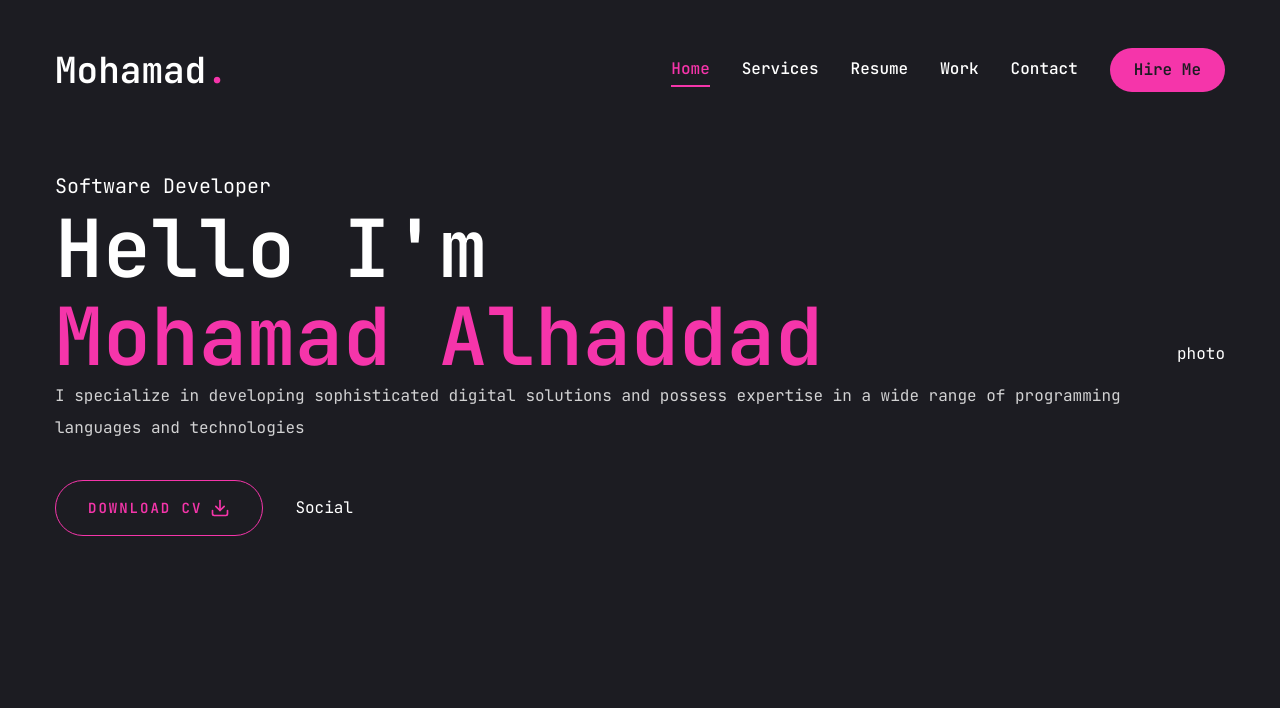
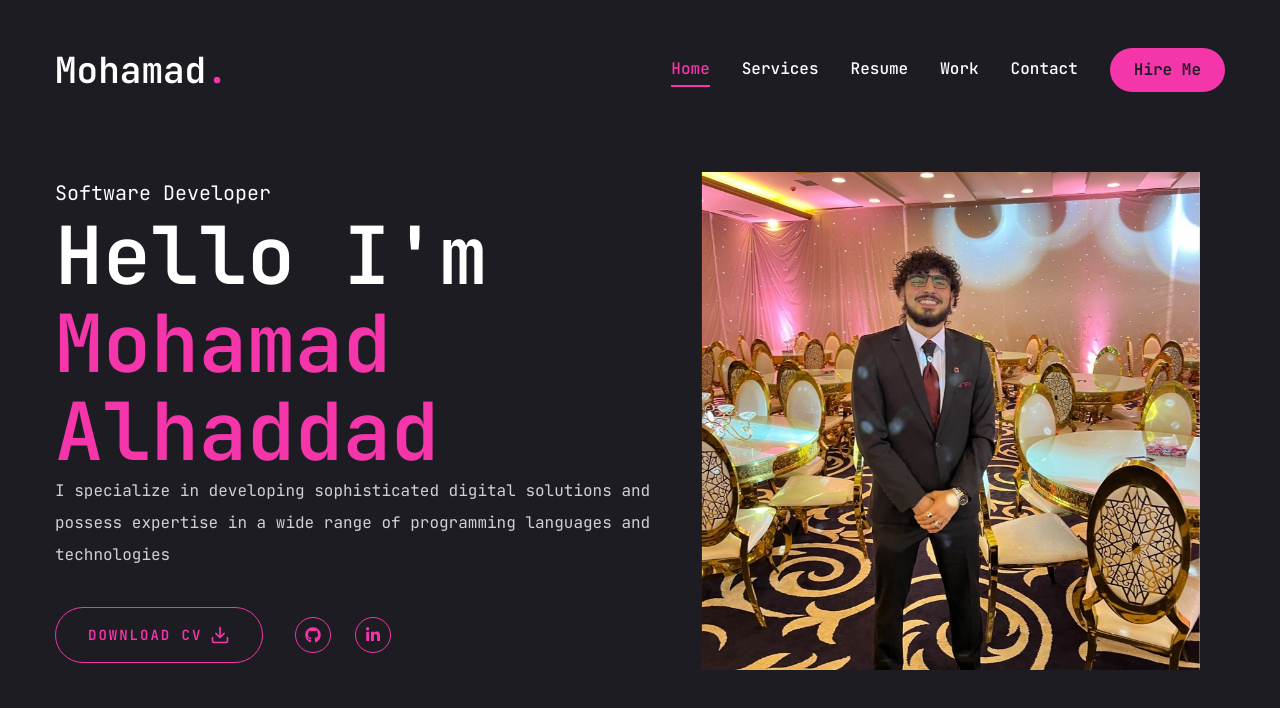
Before and after one commit to MoAlhaddad/MoPortfolio, a Next.js app: page / in a window 1280 px wide. Shown: the top 708 px of the page. Built offline with nearby package versions, Linux system fonts and the light colour scheme.

Commit message:
hour 4min mark

```diff
--- a/app/page.jsx
+++ b/app/page.jsx
@@ -3,6 +3,7 @@ import {FiDownload} from "react-icons/fi";
 
 //components
 import Social from "@/components/Social";
+import Photo from "@/components/Photo";
 
 const Home = () => {
   return (
@@ -21,13 +22,13 @@ const Home = () => {
         <FiDownload className="text-xl" />
       </Button>
       <div className="mb-8 xl:mb-0">
-        <Social/>
+        <Social containerStyles="flex gap-6" iconStyles="w-9 h-9 border border-accent rounded-full flex justify-center items-center text-accent text-base hover:bg-accent hover:text-primary hover:transitiion-all duration-500"/>
       </div>
      </div>
 
      </div>
       {/** photo */}
-      <div>photo</div>
+      <Photo />
      </div>
       </div>
     </section>
--- /dev/null
+++ b/components/Photo.jsx
@@ -0,0 +1,16 @@
+"use client";
+import {motion} from "framer-motion";
+import Image from "next/image";
+
+
+const Photo = () => {
+  return <div className="w-full h-full relative">
+    <motion.div>
+        <div className="w-[298px] h-[298px] xl:w-[498px] xl:h-[498px]">
+            <Image src="/assets/profilemo.jpg" priority quality={100} fill alt="" className="object-contain" />
+        </div>
+    </motion.div>
+  </div>
+}
+
+export default Photo
--- a/components/Social.jsx
+++ b/components/Social.jsx
@@ -1,15 +1,24 @@
-import Link from "next/link"
-import {FaGithub, FaLinkedIn} from "react-icons/fa";
+
+import Link from "next/link";
+import {FaGithub, FaLinkedinIn} from "react-icons/fa";
 
 const socials = [
-    {icon: <FaGithub />, path: ""},
-    {icon: <FaLinkedIn/>, path: ""}
-]
+    {icon: <FaGithub />, path: 'https://github.com/MoAlhaddad'},
+    {icon: <FaLinkedinIn/>, path: 'https://www.linkedin.com/in/mohamad-alhaddad-002a30161/'}
+];
 
 const Social = ({containerStyles, iconStyles}) => {
   return (
-    <div>Social</div>
-  )
-}
+    <div className={containerStyles}>
+        {socials.map((item, index)=> {
+            return(
+                <Link key={index} href={item.path} className={iconStyles}>
+                    {item.icon}
+                </Link>
+            )
+        })}
+    </div>
+  );
+};
 
-export default Social
+export default Social;
```
Also changed, not shown: public/assets/profilemo.jpg (added).
